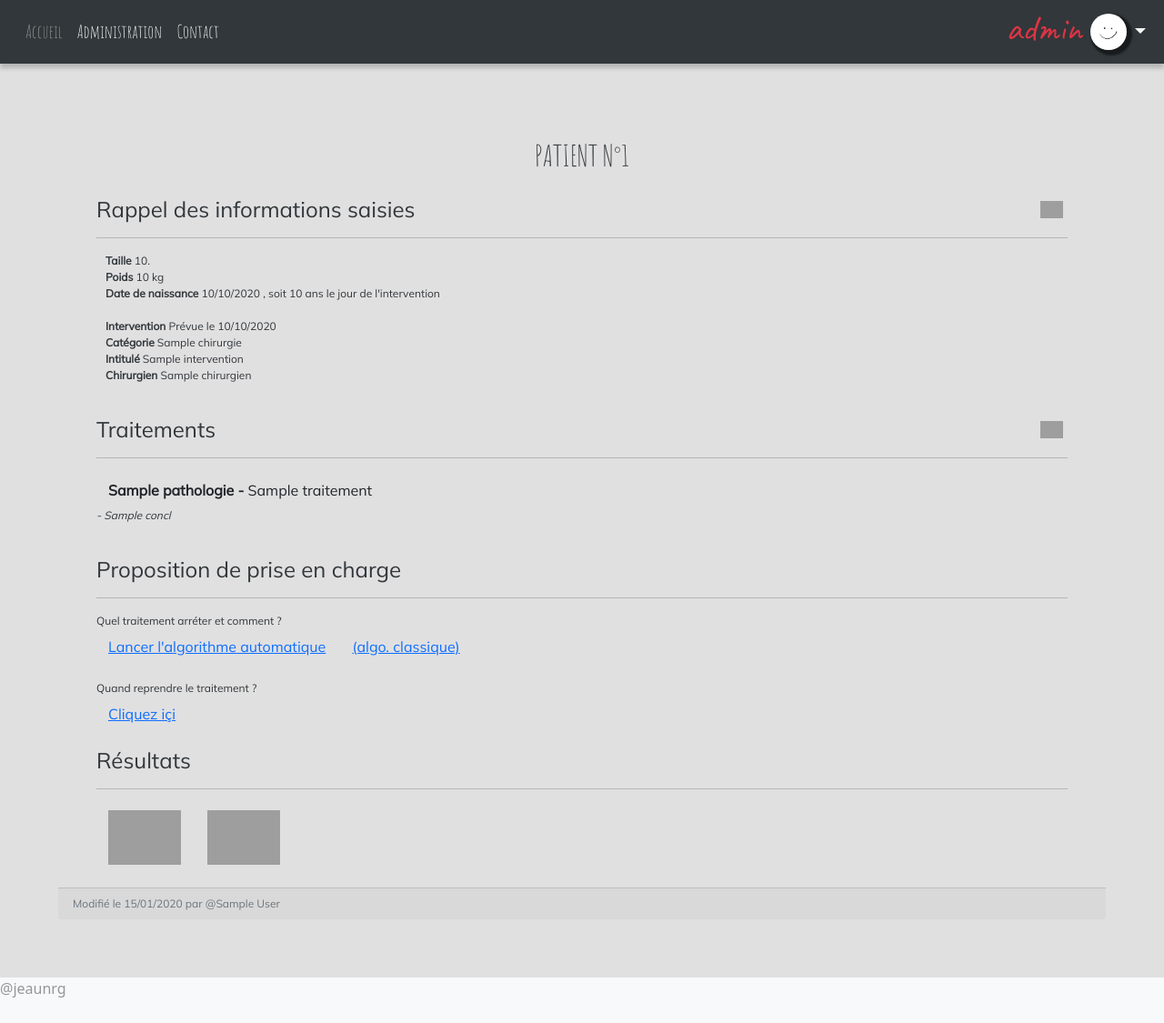
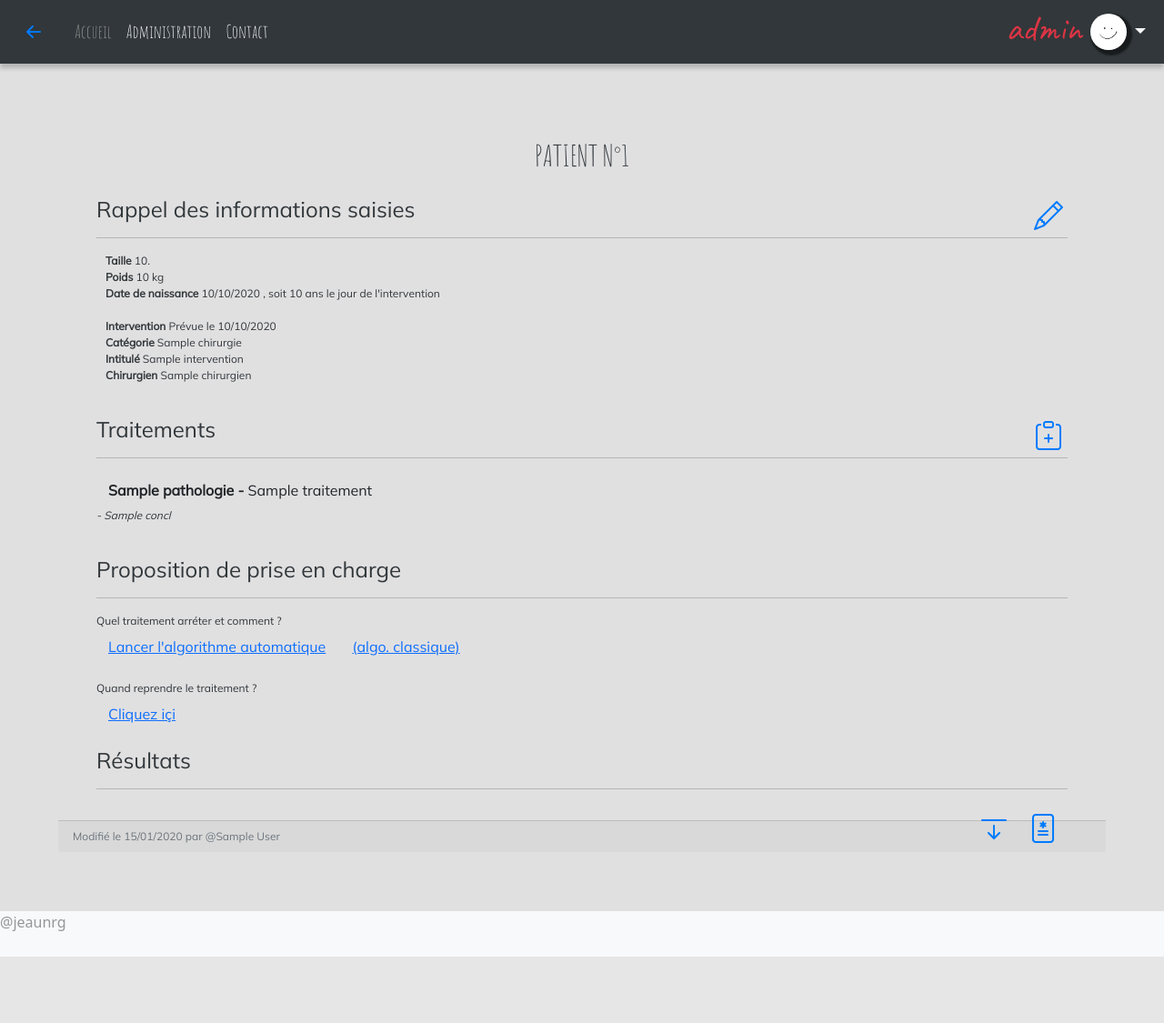
Before and after one commit to jeaunrg/django-template, a Django app: template mysite/patient/templates/patient/detail_patient.html in a window 1280 px wide. Shown: the whole page at 91% size. After the commit the page ends 1052 px from the top, so only its background shows below. Run offline with Django 3.2, Linux system fonts and the light colour scheme; a user stored in the database is signed in; the template is opened without the code that fills it: most values are stand-ins (such as "Sample title", 1, 10 or a date in 2020); data that the repository does not hold is empty; some libraries are stand-ins or nearby versions; grey boxes are pictures that could not be loaded.

Commit message:
update design

```diff
--- a/mysite/algorithm/views.py
+++ b/mysite/algorithm/views.py
@@ -48,6 +48,5 @@
         context["results"] = {}
     else:
         context["results"] = get_default_results(patient)
-    # return redirect('patient:detail', slug)
-
+    print("CONTEXT", context)
     return render(request, "algorithm/algo_manager.html", context)
--- a/mysite/patient/templates/patient/detail_patient.html
+++ b/mysite/patient/templates/patient/detail_patient.html
@@ -13,11 +13,6 @@
     margin-top: 150px;
   }
 
-  /* .title {
-      padding: 5px;
-      background: rgb(180, 180, 180);
-      color: white;
-    } */
   input {
     border-style: hidden;
   }
@@ -42,9 +37,7 @@
   <br>
   <div class="info container">
 
-    <a href="{% url 'patient:edit' patient.slug %}" style="float: right;padding: 4px;" class="btn">
-      <img src="{% static 'images/edit.svg' %}" class="icon2" width="25px" />
-    </a>
+    <a href="{% url 'patient:edit' patient.slug %}" style="float: right;padding: 4px;" class="btn bs-icon bi-pencil"></a>
     <h4> Rappel des informations saisies </h4>
     <hr>
     <div style="padding-left: 10px;">
@@ -68,10 +61,7 @@
     </div>
     <br><br>
 
-
-    <a href="{% url 'patient:addtrt' patient.slug %}" style="float: right; padding: 4px;" class="btn">
-      <img src="{% static 'images/add_drug.svg' %}" class="icon2" width="25px" />
-    </a>
+    <a href="{% url 'patient:addtrt' patient.slug %}" style="float: right;padding: 4px;" class="btn bs-icon bi-clipboard-plus"></a>
     <h4> Traitements </h4>
     <hr>
 
@@ -104,12 +94,8 @@
 
     <h4> Résultats </h4>
     <hr>
-    <a class='btn' href="{% url 'personal:pdf' patient.slug 'False' %}">
-      <img src="{% static 'images/aspdf.svg' %}" class="icon3" width="80px" />
-    </a>
-    <a class='btn' href="{% url 'personal:pdf' patient.slug 'True' %}">
-      <img src="{% static 'images/download.svg' %}" class="icon3" width="80px" />
-    </a>
+    <a href="{% url 'personal:pdf' patient.slug 'False' %}" class="btn bs-icon bi-file-medical"></a>
+    <a href="{% static 'images/download.svg' %}" class="btn bs-icon bi-arrow-bar-down"></a>
   </div>
 
 </div>
--- a/mysite/personal/templates/personal/home.html
+++ b/mysite/personal/templates/personal/home.html
@@ -21,13 +21,11 @@
 
 <div class="container">
   <div id='centered-buttons'>
-    <a type="button" href="{% url 'patient:preop' %}" class="btn btn-outline-success main-btn">
-      <img src="{% static 'images/add_patient.svg' %}" class="icon1" width="80px" />
+    <a type="button" href="{% url 'patient:preop' %}" class="btn bs-icon bi-person-badge">
       <p> Inclure un nouveau patient</p>
     </a>
     <br><br>
-    <a type="button" href="{% url 'patient:patients' 'all' %}" class="btn btn-outline-success main-btn">
-      <img src="{% static 'images/find_patient.svg' %}" class="icon1" width="80px" />
+    <a type="button" href="{% url 'patient:preop' %}" class="btn bs-icon bi-search">
       <p> Retrouver un patient déjà inclus</p>
     </a>
   </div>
--- a/mysite/templates/base.html
+++ b/mysite/templates/base.html
@@ -14,6 +14,8 @@
 </head>
 
 <body>
+
+
   {% include 'base_css.html' %}
   {% if request.user.is_authenticated %}
   {% include 'header.html' %}
--- a/mysite/templates/footer.html
+++ b/mysite/templates/footer.html
@@ -1,4 +1,5 @@
 <footer>
 
   <a> @jeaunrg</a>
+
 </footer>
--- a/mysite/templates/header.html
+++ b/mysite/templates/header.html
@@ -15,6 +15,8 @@
 </style>
 
 <header>
+  <button id="ppage" class="btn bs-icon bi-arrow-left-short "></button>
+
   <div id="menu">
     {% include 'widgets/collapsable_menu.html' with menu='snippets/header_menu.html' %}
   </div>
```
Also changed, not shown: mysite/algorithm/templates/algorithm/algo_manager.html (+14 -43 lines), mysite/patient/models.py (+8 -4 lines), mysite/account/migrations/0001_initial.py, mysite/db.sqlite3, mysite/patient/migrations/0001_initial.py.
